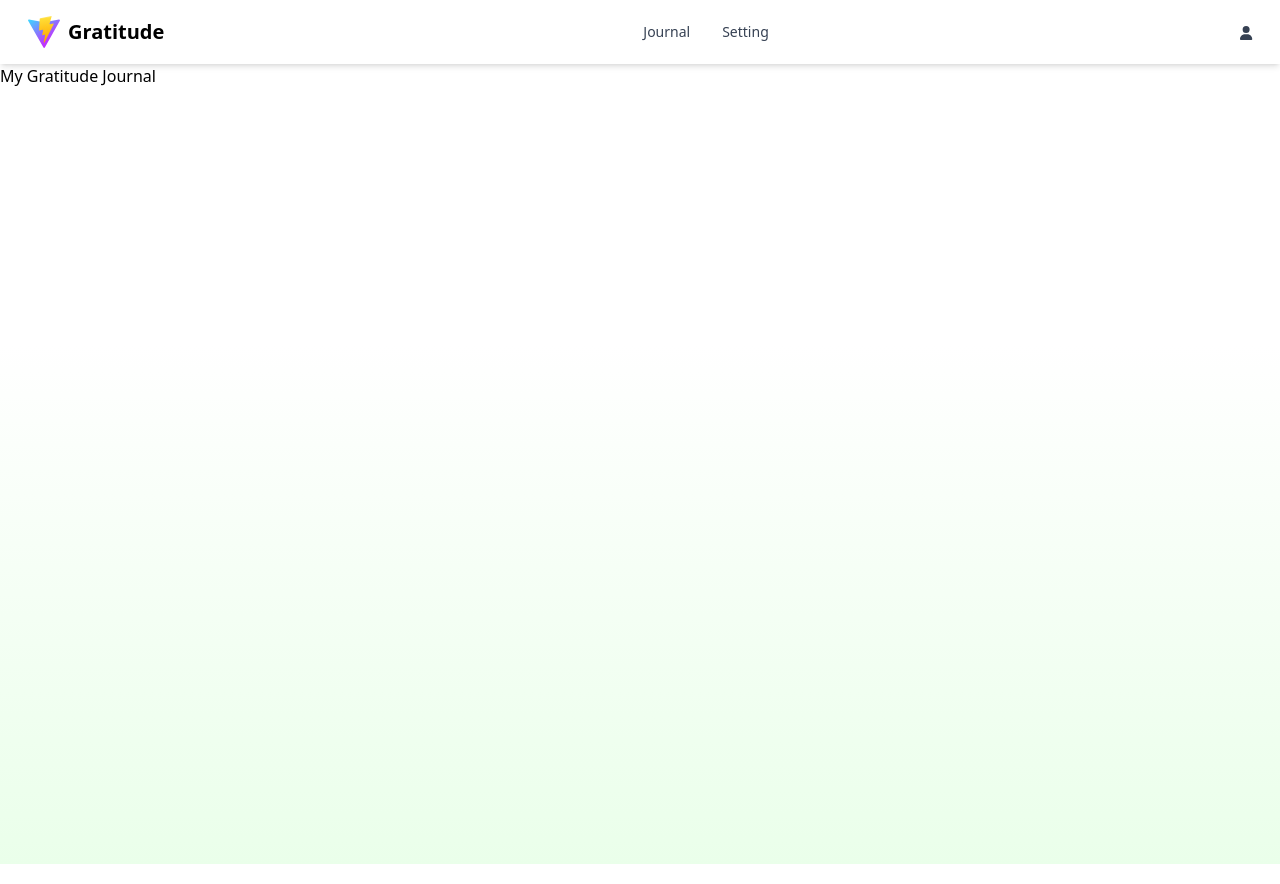
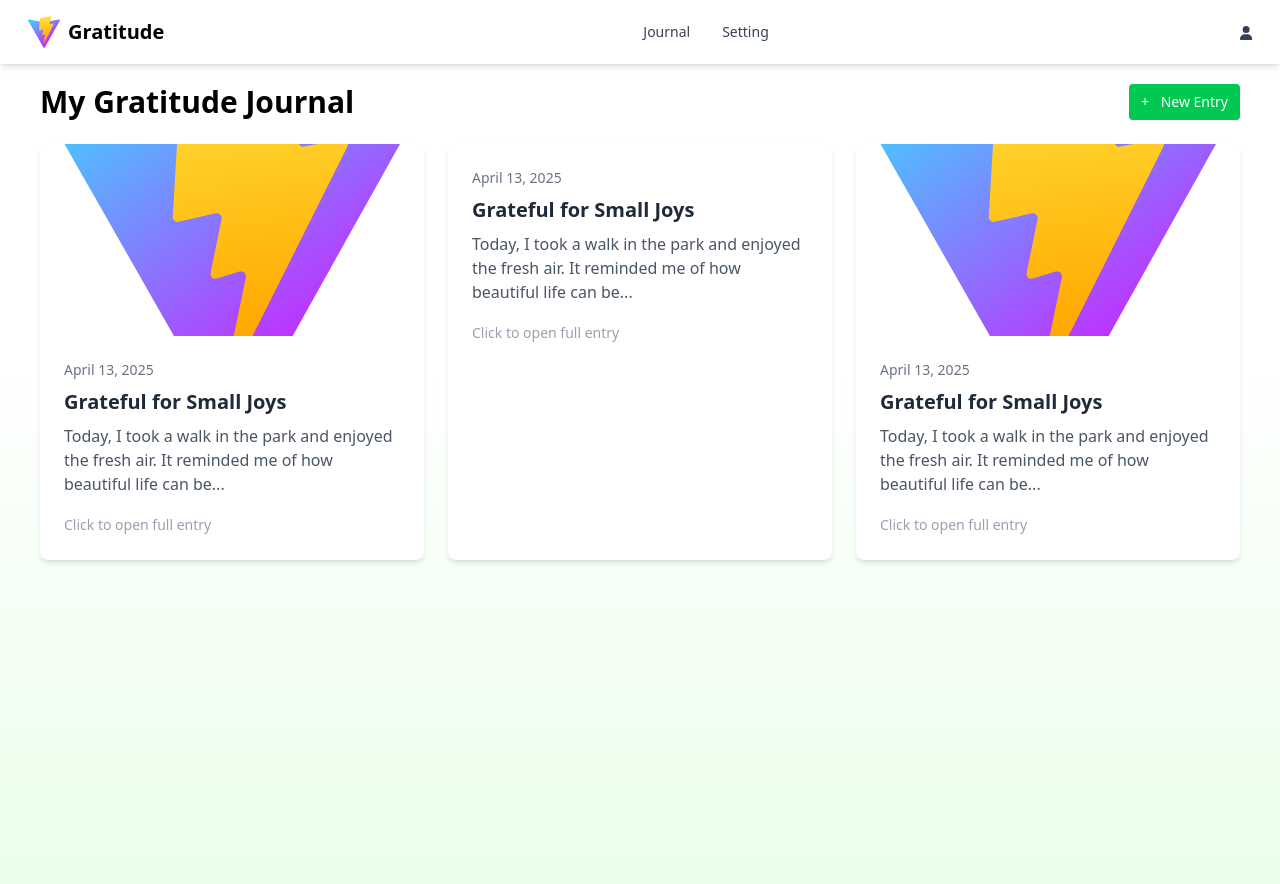
Before and after one commit to SunnyChaware/Gratitude_app, a React (Vite) app: page /add-gratitude in a window 1280 px wide. Built offline with nearby package versions, Linux system fonts and the light colour scheme.

Commit message:
added cards in addGratitude

```diff
--- a/package.json
+++ b/package.json
@@ -19,6 +19,7 @@
     "@shadcn/ui": "^0.0.4",
     "@tailwindcss/vite": "^4.1.3",
     "class-variance-authority": "^0.7.1",
+    "classnames": "^2.5.1",
     "clsx": "^2.1.1",
     "react": "^19.0.0",
     "react-dom": "^19.0.0",
--- a/src/Components/AddGratitude.jsx
+++ b/src/Components/AddGratitude.jsx
@@ -1,13 +1,23 @@
+import Card from "./Card";
 import Navigation from "./Navigation";
+import { Button } from "@/components/ui/button";
 
 function AddGratitude() {
     return (
         <>
             <Navigation/>
-            <div className="flex flex-col " style={{ minHeight: "100vh", overflow: "hidden" }}>
-                <div className="flex">
-                    <h2> My Gratitude Journal</h2>
-
+            <div className="flex flex-col px-10" style={{ minHeight: "100vh", overflow: "hidden", marginTop: "20px" }}>
+                <div className="flex w-full items-center justify-between">
+                    <text className="text-2xl sm:text-3xl font-bold">My Gratitude Journal</text>
+                    <Button className="hidden sm:inline-block bg-green-500 text-white hover:bg-green-600 px-2 py-1 sm:px-3 sm:py-2 text-xs sm:text-sm">
+                        <span className="mr-2">+</span> New Entry
+                    </Button>
+                </div>
+                {/* New div for Card component */}
+                <div className="mt-6 grid grid-cols-1 sm:grid-cols-2 lg:grid-cols-3 gap-6">
+                    <Card image="vite.svg" />
+                    <Card/>
+                    <Card image="vite.svg" />
                 </div>
             </div>
         </>
--- /dev/null
+++ b/src/Components/Card.jsx
@@ -0,0 +1,37 @@
+function Card({ image }) {
+    const currentDate = new Date().toLocaleDateString("en-US", {
+        year: "numeric",
+        month: "long",
+        day: "numeric",
+    });
+
+    return (
+        <>
+            <div className="bg-white shadow-md rounded-lg overflow-hidden min-h-72">
+                {/* Conditionally render the image */}
+                {image && (
+                    <img
+                        src={image}
+                        alt="Entry Thumbnail"
+                        className="w-full h-48 object-cover"
+                    />
+                )}
+                {/* Content */}
+                <div className={`p-6 ${!image ? "h-full" : ""}`}>
+                    {/* Date */}
+                    <p className="text-gray-500 text-sm mb-2">{currentDate}</p>
+                    {/* Heading */}
+                    <h3 className="text-xl font-bold text-gray-800 mb-2">Grateful for Small Joys</h3>
+                    {/* Entry preview */}
+                    <p className="text-gray-600 mb-4">
+                        Today, I took a walk in the park and enjoyed the fresh air. It reminded me of how beautiful life can be...
+                    </p>
+                    {/* Link to open full entry */}
+                    <a href="#" className="text-gray-400 hover:underline text-sm">Click to open full entry</a>
+                </div>
+            </div>
+        </>
+    );
+}
+
+export default Card;
```
Also changed, not shown: 1 other file (tests, documents, lock files or other folders).
